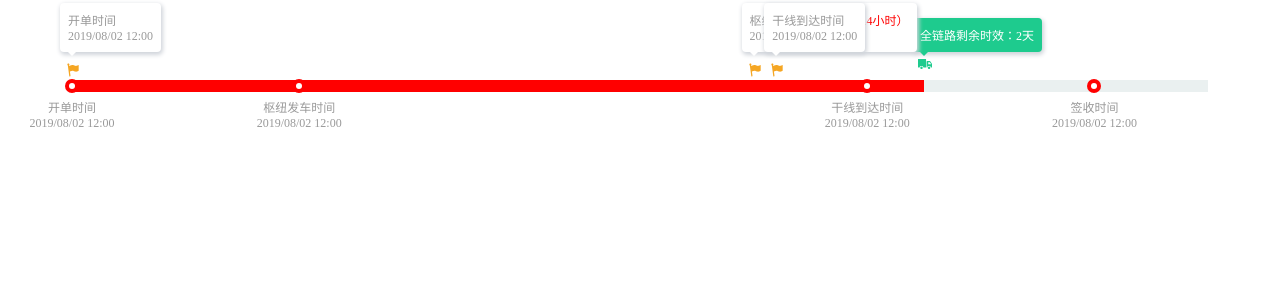
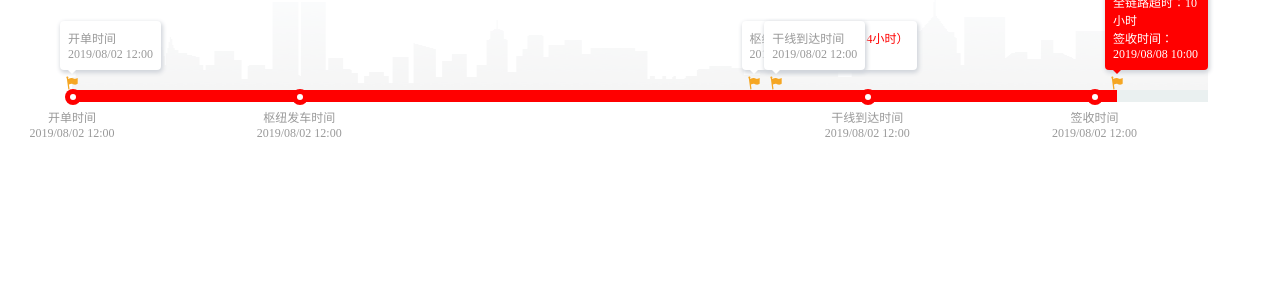
Before and after one commit to 18334113146/step, an Angular app: page / in a window 1280 px wide. Shown: the top 300 px of the page. Built offline with nearby package versions, Linux system fonts and the light colour scheme.

Commit message:
feat(steps): 增加背景

```diff
--- a/src/app/app.component.html
+++ b/src/app/app.component.html
@@ -1,5 +1,6 @@
 <p-steps
   [activeBackground]="activeBackground"
+  [activeWidth]="activeWidth"
   [keyPoints]="keyPoints"
   [extraPoints]="extraPoints"
   [activePoint]="activePoint"
--- a/src/app/app.component.ts
+++ b/src/app/app.component.ts
@@ -8,11 +8,9 @@ import { StepPoint } from "./steps/steps.interface";
 })
 export class AppComponent implements OnInit, AfterViewInit {
   activeBackground = "red";
+  activeWidth = "0%";
 
-  activePoint: StepPoint = {
-    index: "0%",
-    title: "全链路剩余时效：2天"
-  };
+  activePoint: StepPoint = null;
 
   keyPoints: StepPoint[] = [
     {
@@ -53,6 +51,13 @@ export class AppComponent implements OnInit, AfterViewInit {
       index: "62%",
       title: "干线到达时间",
       description: "2019/08/02 12:00"
+    },
+    {
+      index: "92%",
+      title: "全链路超时：10小时",
+      description: "签收时间：2019/08/08 10:00",
+      contentBackground: "red",
+      contentColor: "white"
     }
   ];
 
@@ -60,7 +65,7 @@ export class AppComponent implements OnInit, AfterViewInit {
 
   ngOnInit() {
     setTimeout(() => {
-      this.activePoint.index = "75%";
+      this.activeWidth = "92%";
     }, 200);
   }
 
--- a/src/app/steps/steps.component.html
+++ b/src/app/steps/steps.component.html
@@ -1,16 +1,23 @@
 <div class="p-steps-bars-wrap">
   <div
     class="p-steps-reach-bar"
-    [ngStyle]="{ background: activeBackground, width: activePoint.index }"
+    [ngStyle]="{ background: activeBackground, width: activeWidth }"
   ></div>
   <div
     class="p-steps-unreach-bar"
     [ngStyle]="{ background: inactiveBackground }"
   ></div>
+  <!-- 背景 -->
+  <div
+    class="p-steps-background"
+    [style.backgroundImage]="'url(/assets/total-links/background.png)'"
+  ></div>
   <!-- 活动点 -->
+  <ng-container *ngIf="activePoint">
     <div
       class="p-steps-active-point-default"
       [ngStyle]="{ left: activePoint.index, color: activePointColor }"
+      (click)="activePoint.hiddenContent = !activePoint.hiddenContent"
     >
       <svg
         t="1567506209494"
@@ -31,6 +38,7 @@
     </div>
     <div
       class="p-steps-active-point-content"
+      [hidden]="activePoint.hiddenContent"
       [ngStyle]="{
         left: activePoint.index,
         background: activePointContentBackground,
@@ -50,6 +58,7 @@
         {{ activePoint.description }}
       </div>
     </div>
+  </ng-container>
   <!-- 关键点 -->
   <ng-container *ngFor="let point of keyPoints">
     <div class="p-steps-key-point" [ngStyle]="{ left: point.index }">
@@ -70,7 +79,7 @@
     <div
       class="p-steps-extra-point"
       [ngStyle]="{ left: point.index }"
-      (click)="point.zIndex = point.zIndex ? point.zIndex + 1 : 1"
+      (click)="point.hiddenContent = !point.hiddenContent"
     >
       <div class="p-steps-extra-point-default">
         <svg
@@ -93,13 +102,13 @@
     </div>
     <div
       class="p-steps-extra-point-content"
+      [hidden]="point.hiddenContent"
       [ngStyle]="{
         left: point.index,
         background: point.contentBackground,
         color: point.contentBackground,
         'z-index': point.zIndex
       }"
-      (click)="point.zIndex = point.zIndex ? point.zIndex + 1 : 1"
     >
       <div
         *ngIf="point.title"
--- a/src/app/steps/steps.component.less
+++ b/src/app/steps/steps.component.less
@@ -4,7 +4,7 @@
   position: relative;
   height: 12px;
   display: flex;
-  margin: 80px 64px;
+  margin: 90px 64px 64px 64px;
   line-height: normal;
 }
 
@@ -22,17 +22,17 @@
 .@{prefix}-active-point-default {
   position: absolute;
   transition: all 1s;
-  bottom: 1em;
+  width: 16px;
+  height: 16px;
+  font-size: 16px;
+  bottom: 12px;
   margin-left: -7px;
   cursor: pointer;
 }
 
 .@{prefix}-active-point-content {
   position: absolute;
-  display: flex;
-  flex-direction: column;
-  justify-content: center;
-  bottom: 40px;
+  bottom: 32px;
   margin-left: -12px;
   color: white;
   background: white;
@@ -56,19 +56,22 @@
 }
 
 .@{prefix}-key-point {
-  width: 14px;
-  height: 14px;
+  width: 16px;
+  height: 16px;
+  font-size: 16px;
   margin-top: -1px;
   margin-left: -7px;
   position: absolute;
   display: flex;
   justify-content: center;
   align-items: center;
+  cursor: pointer;
 }
 
 .@{prefix}-key-point-default-outer {
-  width: 14px;
-  height: 14px;
+  width: 16px;
+  height: 16px;
+  font-size: 16px;
   background: #1fc695;
   border-radius: 50%;
   display: flex;
@@ -110,29 +113,26 @@
   display: flex;
   justify-content: center;
   align-items: center;
-  bottom: 1em;
+  bottom: 12px;
   cursor: pointer;
 }
 
 .@{prefix}-extra-point-default {
-  width: 14px;
-  height: 14px;
+  width: 16px;
+  height: 16px;
+  font-size: 16px;
   color: #f5a623;
 }
 
 .@{prefix}-extra-point-content {
   position: absolute;
-  display: flex;
-  flex-direction: column;
-  justify-content: center;
-  bottom: 40px;
+  bottom: 32px;
   margin-left: -12px;
   color: white;
   background: white;
   padding: 8px;
   border-radius: 4px;
   box-shadow: 1px 2px 4px 1px rgba(209, 213, 219, 1);
-  cursor: pointer;
   &::after {
     content: "";
     border-right: 4px solid transparent;
@@ -152,3 +152,12 @@
 .@{prefix}-extra-point-title .extra-title {
   color: red;
 }
+
+.@{prefix}-background {
+  position: absolute;
+  bottom: 12px;
+  width: 100%;
+  height: 90px;
+  background-size: 100% 100%;
+  background-repeat: no-repeat;
+}
--- a/src/app/steps/steps.component.ts
+++ b/src/app/steps/steps.component.ts
@@ -8,6 +8,7 @@ import { StepPoint } from "./steps.interface";
 })
 export class StepsComponent implements OnInit {
   @Input() activeBackground = "#1ECB8E";
+  @Input() activeWidth = "0%";
   @Input() inactiveBackground = "#EAF0F0";
 
   @Input() activePointColor = "#1ECB8E";
--- a/src/app/steps/steps.interface.ts
+++ b/src/app/steps/steps.interface.ts
@@ -7,4 +7,5 @@ export interface StepPoint {
   background?: string;
   contentColor?: string;
   contentBackground?: string;
+  hiddenContent?: boolean;
 }
```
Also changed, not shown: src/assets/total-links/background.png (added). Lines whose indentation alone changed are shown as unchanged.
